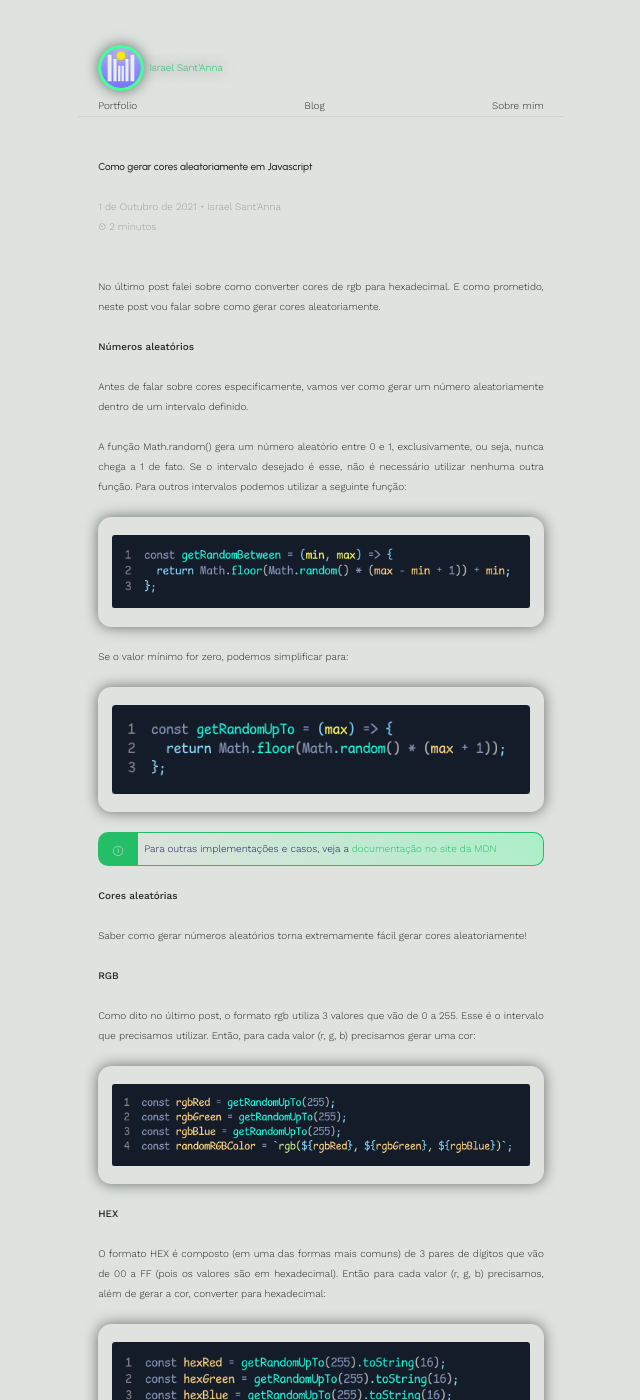
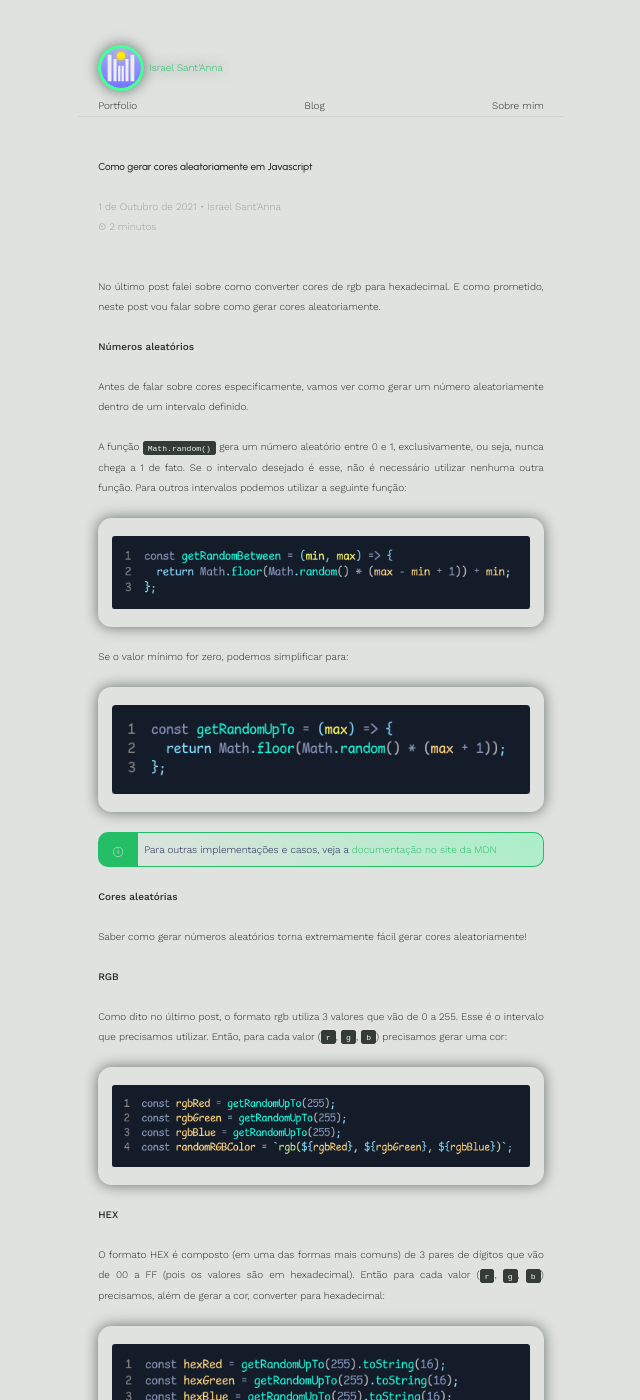
Before and after one commit to israelss/israelss.github.io, a Jekyll site: the page built from _posts/2021-10-01-gerar-cores-aleatoriamente.md, in a window 1280 px wide and 1400 px high. Shown: the whole window, without its empty margins (319-959 px from the left). Built offline with Jekyll 4.4.1, drawn with Linux system fonts in a browser that asks for light colours; comment, search, counter and statistics services are not loaded; some of the changed text lies outside the part shown.

```diff
--- a/_posts/2021-10-01-gerar-cores-aleatoriamente.md
+++ b/_posts/2021-10-01-gerar-cores-aleatoriamente.md
@@ -31,7 +31,7 @@ Se o valor mínimo for zero, podemos simplificar para:
 Saber como gerar números aleatórios torna extremamente fácil gerar cores aleatoriamente!
 
 ###### RGB
-Como dito no último post, o formato rgb utiliza 3 valores que vão de 0 a 255. Esse é o intervalo que precisamos utilizar. Então, para cada valor (r, g, b) precisamos gerar uma cor:
+Como dito no último post, o formato rgb utiliza 3 valores que vão de 0 a 255. Esse é o intervalo que precisamos utilizar. Então, para cada valor (`r`, `g`, `b`) precisamos gerar uma cor:
 
 {% include post_image.html
   img="2021-10-01-rgbRandom"
@@ -39,7 +39,7 @@ Como dito no último post, o formato rgb utiliza 3 valores que vão de 0 a 255.
 %}
 
 ###### HEX
-O formato HEX é composto (em uma das formas mais comuns) de 3 pares de dígitos que vão de 00 a FF (pois os valores são em hexadecimal). Então para cada valor (r, g, b) precisamos, além de gerar a cor, converter para hexadecimal:
+O formato HEX é composto (em uma das formas mais comuns) de 3 pares de dígitos que vão de 00 a FF (pois os valores são em hexadecimal). Então para cada valor (`r`, `g`, `b`) precisamos, além de gerar a cor, converter para hexadecimal:
 
 {% include post_image.html
   img="2021-10-01-hexRandom"
@@ -47,7 +47,7 @@ O formato HEX é composto (em uma das formas mais comuns) de 3 pares de dígitos
 %}
 
 ###### HSL
-O formato HSL (hue, saturation, lightness) utiliza um valor de 0 a 360 para o valor de hue, e um valor de 0% a 100% para saturation e lightness. Então, uma forma de implementar seria:
+O formato HSL (hue, saturation, lightness) utiliza um valor de 0 a 360 para o valor de `hue`, e um valor de 0% a 100% para `saturation` e `lightness`. Então, uma forma de implementar seria:
 
 {% include post_image.html
   img="2021-10-01-hslRandom"
```
Also changed, not shown: other parts of _posts/2021-10-01-gerar-cores-aleatoriamente.md (+2 -2 lines).
